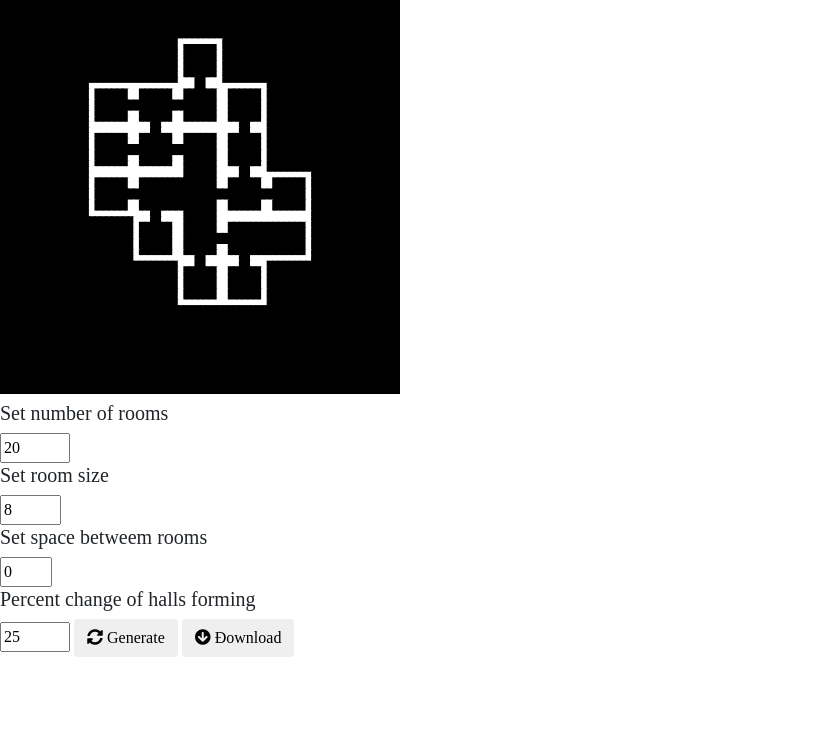
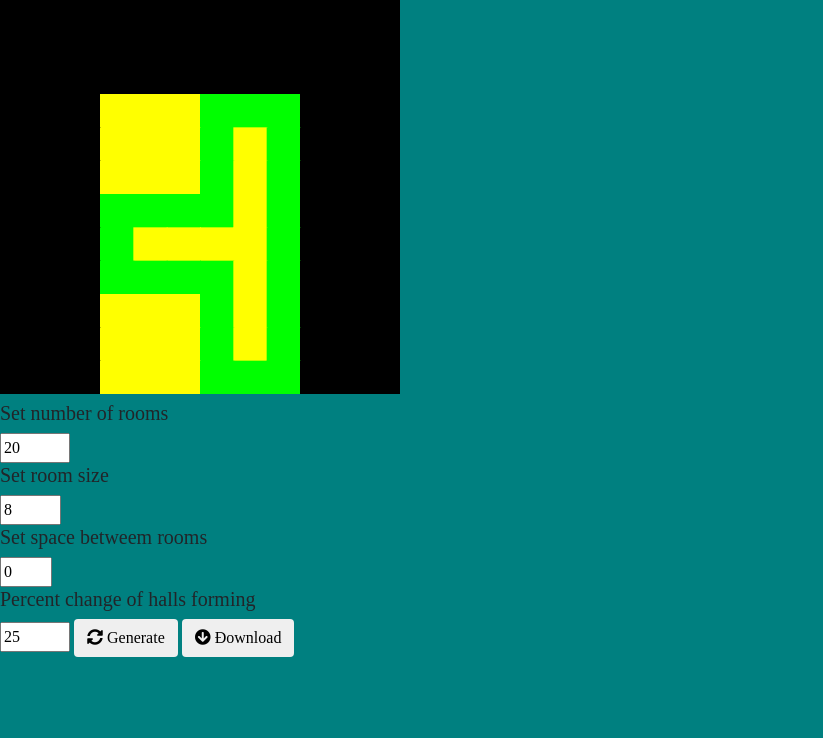
Before and after one commit to samclee/dungeonerator, a plain HTML site: page index.html in a window 1280 px wide. Shown: the part 62-800 px from the top of the page, without its empty margins (0-823 px from the left). Drawn offline with nearby package versions, Linux system fonts and the light colour scheme; a web font is replaced by a local one.

Commit message:
Map bound detection finished

```diff
--- a/dg.js
+++ b/dg.js
@@ -220,17 +220,36 @@ dg.gen = (num_rms, rm_sz, opt) => {
     rms_left--;
   }
 
-  console.log('Map spans from cols <' + bnd_lft + '-' + bnd_rgt + '> and rows <' +
+  // map_bnd_* is the bnds of the map *inclusive*
+  let map_bnd_lft = bnd_lft * (rm_sz + opt.gap);
+  let map_bnd_rgt = (bnd_rgt + 1) * (rm_sz + opt.gap) - 1; // the +/-1 puts the bound on the other side of the col
+  let map_bnd_btm = (bnd_btm + 1) * (rm_sz + opt.gap) - 1; // the +/-1 puts the bound on the other side of the row
+  let map_bnd_top = bnd_top * (rm_sz + opt.gap);
+
+  console.log('Grid spans from cols <' + bnd_lft + '-' + bnd_rgt + '> and rows <' +
                   bnd_top + '-' + bnd_btm + '>.');
+  console.log('Map spans from cols <' + map_bnd_lft + '-' + map_bnd_rgt + '> and rows <' +
+                  map_bnd_top + '-' + map_bnd_btm + '>.');
+  console.log('Trimmed map should be of width <' + (map_bnd_rgt - map_bnd_lft + 1) + '> and height <' +
+                  (map_bnd_btm - map_bnd_top + 1) + '>.');
 
-  if (false) {
+  if (true) {
     let trimmed_map = [];
-    for (let col = 0; col <= bnd_rgt - bnd_lft + 1; col++) {
+
+    for (let row = 0; row < map_bnd_btm - map_bnd_top + 1 ; row++) {
       trimmed_map.push([]);
-      for (let row = 0; row <= bnd_btm - bnd_top + 1; row++)
-        trimmed_map[col].push('#');
+      for (let col = 0; col < map_bnd_rgt - map_bnd_lft + 1; col++) {
+        //let map_tile = map[map_bnd_top + row][map_bnd_lft + col];
+        //trimmed_map[row].push(map_tile);
+        if (map[map_bnd_top + row][map_bnd_lft + col] === '#')
+          map[map_bnd_top + row][map_bnd_lft + col] = '$';
+        else if (map[map_bnd_top + row][map_bnd_lft + col] === '.')
+          map[map_bnd_top + row][map_bnd_lft + col] = '*';
+        else if(map[map_bnd_top + row][map_bnd_lft + col] === '~')
+          map[map_bnd_top + row][map_bnd_lft + col] = '*';
+      }
     }
-    return trimmed_map;
+    return map;
   }
 
   return map;
--- a/index.html
+++ b/index.html
@@ -15,8 +15,8 @@
   <script src = 'main.js'></script>
   <title>Đungeonerator</title>
 </head>
-<body onload='init()' style="font-family: Shrikhand">
-  <h1>Đungeonerator</h1>
+<body onload='init()' style="font-family: Shrikhand; background-color: teal">
+  <h1 class='text-center'>Đungeonerator</h1>
 
   <canvas id='display' width='400' height='400'>
     Your browser does not support the canvas element</canvas>
--- a/main.js
+++ b/main.js
@@ -6,10 +6,10 @@ function init() {
   ctx = c.getContext('2d');
 
   // prepare map variables
-  num_rms = 20;
-  rm_sz = 8;
+  num_rms = 4;
+  rm_sz = 3;
   options = {gap: 0, merge_prob: 0.25, trim: false};
-  chr_clr_map = {'~': 'black', '#': 'white', '.': 'black'};
+  chr_clr_map = {'~': 'black', '#': 'white', '.': 'black', '$': 'lime', '*': 'yellow'};
 
   new_map();
 } // init()
@@ -17,7 +17,7 @@ function init() {
 function new_map() {
   // display map
   map = dg.gen(num_rms, rm_sz, options);
-  b_sz = c.width / map.length;
+  b_sz = (map.length > map[0].length) ? c.width / map.length : c.width / map[0].length;
   console.log('Recieved map of size', map.length);
 
   for (let row = 0; row < map.length; row++) {
```
